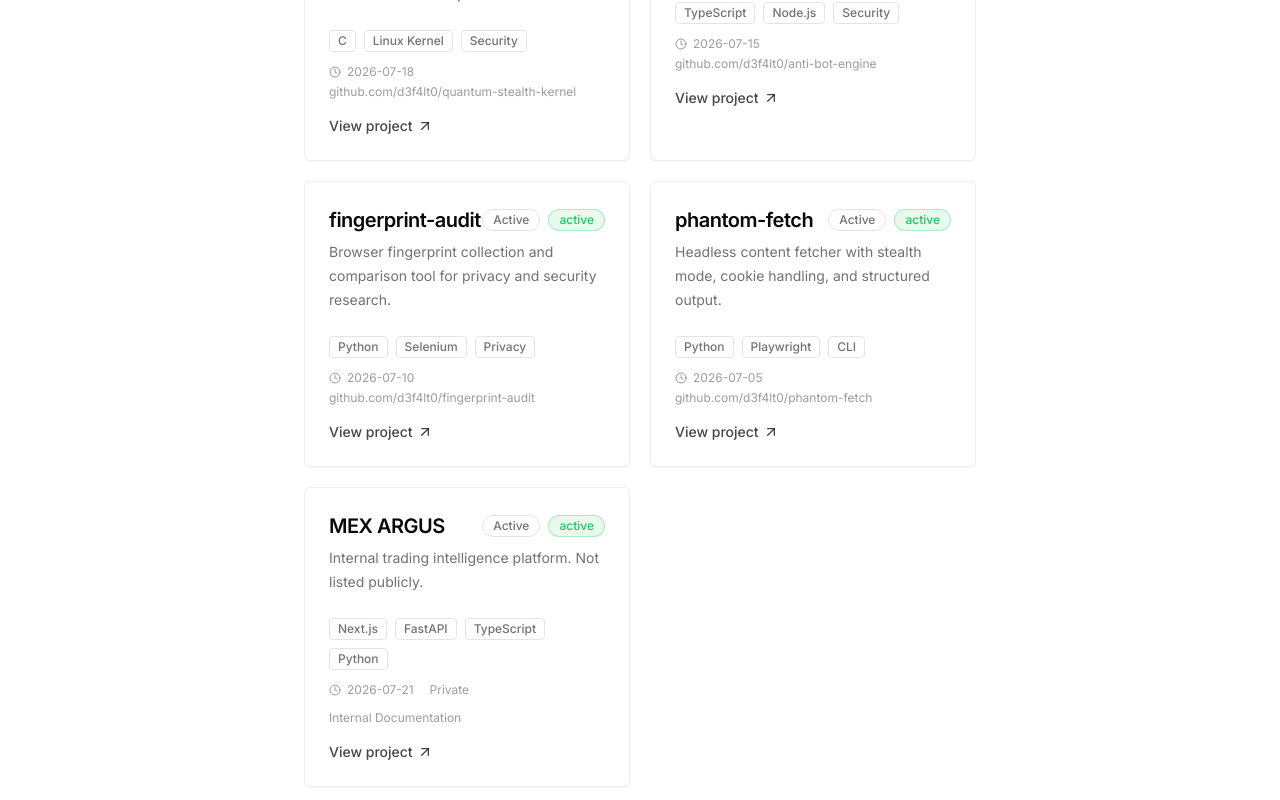
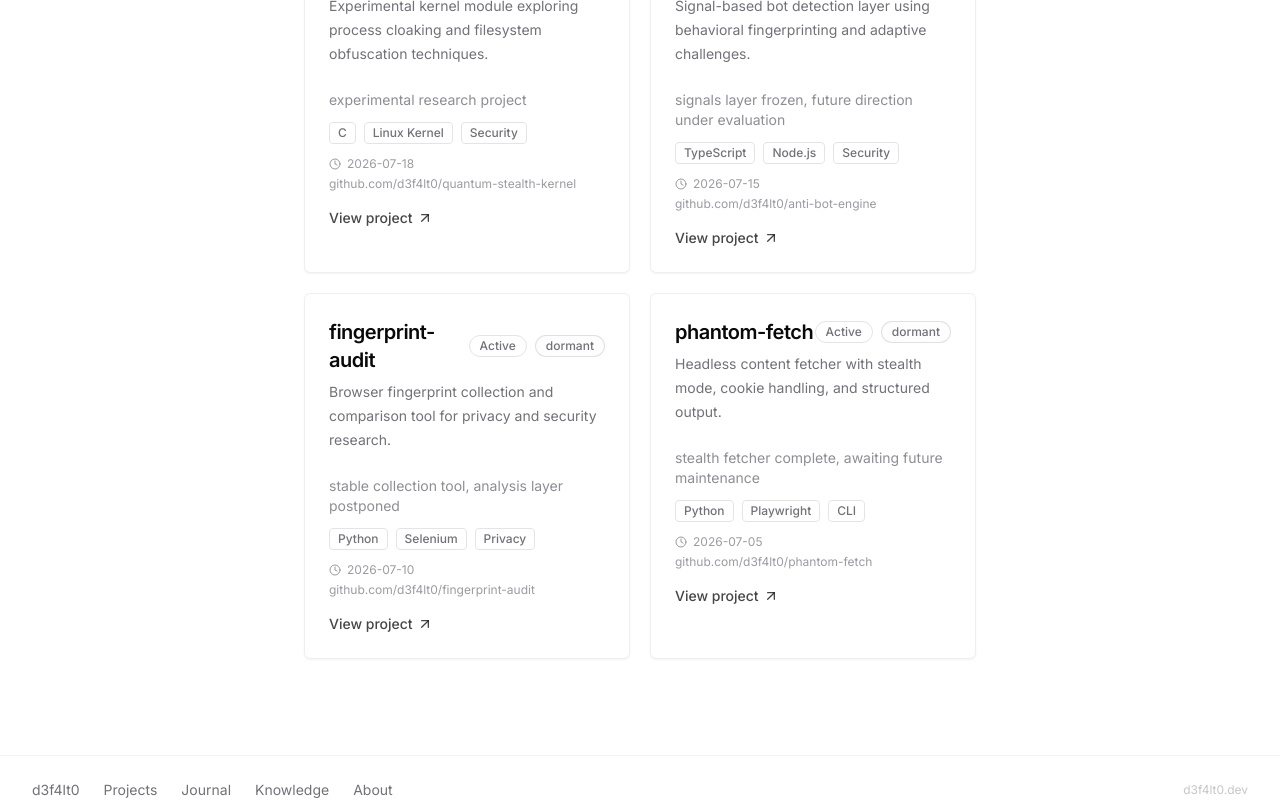
Before and after one commit to d3f4lt0/d3f4lt0.dev, a Next.js app: page /projects in a window 1280 px wide. Shown: the part 1140-1940 px from the top of the page. Built offline with nearby package versions, Linux system fonts and the light colour scheme.

Commit message:
chore: update project statuses

```diff
--- a/src/app/(site)/page.tsx
+++ b/src/app/(site)/page.tsx
@@ -9,6 +9,7 @@ import { VersionBadge } from '@/components/ui/version-badge';
 import { Tag } from '@/components/ui/tag';
 import { TimelineItem } from '@/components/ui/timeline-item';
 import { PageTitle } from '@/components/site/page-title';
+import type { Project } from '@/lib/types';
 
 export const metadata: Metadata = {
   title: 'd3f4lt0',
@@ -27,12 +28,13 @@ export const metadata: Metadata = {
   },
 };
 
-const projects = [
+const projects: Project[] = [
   {
     name: 'tls-proxy',
     description: 'Lightweight TLS termination proxy with configurable cipher suites and mutual TLS support.',
     href: '/projects/tls-proxy',
-    status: 'active',
+    status: 'dormant',
+    state: 'v1 stable, awaiting mTLS work',
     version: 'Active',
     stack: ['Go', 'TLS', 'Proxy'],
     lastUpdated: '2026-07-25',
@@ -43,7 +45,8 @@ const projects = [
     name: 'http2-inspector',
     description: 'Low-level HTTP/2 frame inspector and analysis tool for debugging protocol-level behavior.',
     href: '/projects/http2-inspector',
-    status: 'active',
+    status: 'dormant',
+    state: 'CLI working, no GUI planned',
     version: 'Active',
     stack: ['Rust', 'HTTP/2', 'CLI'],
     lastUpdated: '2026-07-22',
@@ -54,7 +57,8 @@ const projects = [
     name: 'quantum-stealth-kernel',
     description: 'Experimental kernel module exploring process cloaking and filesystem obfuscation techniques.',
     href: '/projects/quantum-stealth-kernel',
-    status: 'active',
+    status: 'dormant',
+    state: 'experimental research project',
     version: 'Active',
     stack: ['C', 'Linux Kernel', 'Security'],
     lastUpdated: '2026-07-18',
@@ -65,7 +69,8 @@ const projects = [
     name: 'anti-bot-engine',
     description: 'Signal-based bot detection layer using behavioral fingerprinting and adaptive challenges.',
     href: '/projects/anti-bot-engine',
-    status: 'active',
+    status: 'dormant',
+    state: 'signals layer frozen, future direction under evaluation',
     version: 'Active',
     stack: ['TypeScript', 'Node.js', 'Security'],
     lastUpdated: '2026-07-15',
@@ -76,7 +81,8 @@ const projects = [
     name: 'fingerprint-audit',
     description: 'Browser fingerprint collection and comparison tool for privacy and security research.',
     href: '/projects/fingerprint-audit',
-    status: 'active',
+    status: 'dormant',
+    state: 'stable collection tool, analysis layer postponed',
     version: 'Active',
     stack: ['Python', 'Selenium', 'Privacy'],
     lastUpdated: '2026-07-10',
@@ -87,7 +93,8 @@ const projects = [
     name: 'phantom-fetch',
     description: 'Headless content fetcher with stealth mode, cookie handling, and structured output.',
     href: '/projects/phantom-fetch',
-    status: 'active',
+    status: 'dormant',
+    state: 'stealth fetcher complete, awaiting future maintenance',
     version: 'Active',
     stack: ['Python', 'Playwright', 'CLI'],
     lastUpdated: '2026-07-05',
@@ -192,7 +199,8 @@ export default function HomePage() {
                     <CardDescription className="leading-6">{project.description}</CardDescription>
                   </CardHeader>
                   <CardContent>
-                    <div className="flex flex-wrap items-center gap-4">
+                    <p className="text-sm text-muted-foreground/80">{project.state}</p>
+                    <div className="mt-3 flex flex-wrap items-center gap-4">
                       <div className="flex flex-wrap gap-2">
                         {project.stack.map((item) => (
                           <Tag key={item}>{item}</Tag>
--- a/src/app/(site)/projects/anti-bot-engine/page.tsx
+++ b/src/app/(site)/projects/anti-bot-engine/page.tsx
@@ -56,7 +56,7 @@ const timeline = [
   { label: 'First Prototype', date: '2026-07-12', description: 'Basic signal collection and scoring logic implemented.', status: 'completed' },
   { label: 'Architecture Rewrite', date: '2026-07-18', description: 'Replaced synchronous checks with an async challenge pipeline.', status: 'completed' },
   { label: 'Public Release', date: '2026-07-15', description: 'Repository made public with core fingerprinting module.', status: 'completed' },
-  { label: 'Current Status', date: '2026-07-27', description: 'Active. Fingerprinting and challenge system are functional.', status: 'active' },
+  { label: 'Current Status', date: '2026-07-27', description: 'Signals layer frozen, future direction under evaluation.', status: 'completed' },
   { label: 'Future Milestones', date: '', description: 'ML scoring model, edge middleware integration, dashboard.', status: 'pending' },
 ];
 
@@ -82,7 +82,9 @@ export default function AntiBotEnginePage() {
             Signal-based bot detection layer using behavioral fingerprinting and adaptive challenges.
           </p>
           <div className="mt-6 flex flex-wrap items-center gap-4 text-sm text-muted-foreground">
-            <span>Status: Active</span>
+            <span>Status: Dormant</span>
+            <span className="h-1 w-1 rounded-full bg-muted-foreground/30" aria-hidden="true" />
+            <span>signals layer frozen, future direction under evaluation</span>
             <span className="h-1 w-1 rounded-full bg-muted-foreground/30" aria-hidden="true" />
             <span>Repository: github.com/d3f4lt0/anti-bot-engine</span>
           </div>
--- a/src/app/(site)/projects/fingerprint-audit/page.tsx
+++ b/src/app/(site)/projects/fingerprint-audit/page.tsx
@@ -56,7 +56,7 @@ const timeline = [
   { label: 'First Prototype', date: '2026-07-03', description: 'Basic fingerprint collection using Selenium WebDriver.', status: 'completed' },
   { label: 'Architecture Rewrite', date: '2026-07-12', description: 'Switched to structured output and comparison engine.', status: 'completed' },
   { label: 'Public Release', date: '2026-07-10', description: 'Repository made public with core collection module.', status: 'completed' },
-  { label: 'Current Status', date: '2026-07-27', description: 'Active. Collection and comparison engine are functional.', status: 'active' },
+  { label: 'Current Status', date: '2026-07-27', description: 'Stable collection tool, analysis layer postponed.', status: 'completed' },
   { label: 'Future Milestones', date: '', description: 'HTML reports, WebGL fingerprinting, cross-browser stability analysis.', status: 'pending' },
 ];
 
@@ -82,7 +82,9 @@ export default function FingerprintAuditPage() {
             Browser fingerprint collection and comparison tool for privacy and security research.
           </p>
           <div className="mt-6 flex flex-wrap items-center gap-4 text-sm text-muted-foreground">
-            <span>Status: Active</span>
+            <span>Status: Dormant</span>
+            <span className="h-1 w-1 rounded-full bg-muted-foreground/30" aria-hidden="true" />
+            <span>stable collection tool, analysis layer postponed</span>
             <span className="h-1 w-1 rounded-full bg-muted-foreground/30" aria-hidden="true" />
             <span>Repository: github.com/d3f4lt0/fingerprint-audit</span>
           </div>
--- a/src/app/(site)/projects/http2-inspector/page.tsx
+++ b/src/app/(site)/projects/http2-inspector/page.tsx
@@ -56,7 +56,7 @@ const timeline = [
   { label: 'First Prototype', date: '2026-07-08', description: 'Basic frame parser capable of reading raw binary HTTP/2 traffic.', status: 'completed' },
   { label: 'Architecture Rewrite', date: '2026-07-15', description: 'Switched to a streaming parser to handle large captures without loading everything into memory.', status: 'completed' },
   { label: 'Public Release', date: '2026-07-22', description: 'Repository made public with documentation and installation instructions.', status: 'completed' },
-  { label: 'Current Status', date: '2026-07-27', description: 'Active. Core frame parsing and header inspection are working.', status: 'active' },
+  { label: 'Current Status', date: '2026-07-27', description: 'CLI working, no GUI planned.', status: 'completed' },
   { label: 'Future Milestones', date: '', description: 'Live capture support, Wireshark export, plugin system.', status: 'pending' },
 ];
 
@@ -82,7 +82,9 @@ export default function Http2InspectorPage() {
             Low-level HTTP/2 frame inspector and analysis tool for debugging protocol-level behavior.
           </p>
           <div className="mt-6 flex flex-wrap items-center gap-4 text-sm text-muted-foreground">
-            <span>Status: Active</span>
+            <span>Status: Dormant</span>
+            <span className="h-1 w-1 rounded-full bg-muted-foreground/30" aria-hidden="true" />
+            <span>CLI working, no GUI planned</span>
             <span className="h-1 w-1 rounded-full bg-muted-foreground/30" aria-hidden="true" />
             <span>Repository: github.com/d3f4lt0/http2-inspector</span>
           </div>
--- a/src/app/(site)/projects/page.tsx
+++ b/src/app/(site)/projects/page.tsx
@@ -8,6 +8,7 @@ import { StatusBadge } from '@/components/ui/badge';
 import { VersionBadge } from '@/components/ui/version-badge';
 import { Tag } from '@/components/ui/tag';
 import { PageTitle } from '@/components/site/page-title';
+import type { Project } from '@/lib/types';
 
 export const metadata: Metadata = {
   title: 'Projects',
@@ -26,12 +27,13 @@ export const metadata: Metadata = {
   },
 };
 
-const projects = [
+const projects: Project[] = [
   {
     name: 'tls-proxy',
     description: 'Lightweight TLS termination proxy with configurable cipher suites and mutual TLS support.',
     href: '/projects/tls-proxy',
-    status: 'active',
+    status: 'dormant',
+    state: 'v1 stable, awaiting mTLS work',
     version: 'Active',
     stack: ['Go', 'TLS', 'Proxy'],
     lastUpdated: '2026-07-25',
@@ -42,7 +44,8 @@ const projects = [
     name: 'http2-inspector',
     description: 'Low-level HTTP/2 frame inspector and analysis tool for debugging protocol-level behavior.',
     href: '/projects/http2-inspector',
-    status: 'active',
+    status: 'dormant',
+    state: 'CLI working, no GUI planned',
     version: 'Active',
     stack: ['Rust', 'HTTP/2', 'CLI'],
     lastUpdated: '2026-07-22',
@@ -53,7 +56,8 @@ const projects = [
     name: 'quantum-stealth-kernel',
     description: 'Experimental kernel module exploring process cloaking and filesystem obfuscation techniques.',
     href: '/projects/quantum-stealth-kernel',
-    status: 'active',
+    status: 'dormant',
+    state: 'experimental research project',
     version: 'Active',
     stack: ['C', 'Linux Kernel', 'Security'],
     lastUpdated: '2026-07-18',
@@ -64,7 +68,8 @@ const projects = [
     name: 'anti-bot-engine',
     description: 'Signal-based bot detection layer using behavioral fingerprinting and adaptive challenges.',
     href: '/projects/anti-bot-engine',
-    status: 'active',
+    status: 'dormant',
+    state: 'signals layer frozen, future direction under evaluation',
     version: 'Active',
     stack: ['TypeScript', 'Node.js', 'Security'],
     lastUpdated: '2026-07-15',
@@ -75,7 +80,8 @@ const projects = [
     name: 'fingerprint-audit',
     description: 'Browser fingerprint collection and comparison tool for privacy and security research.',
     href: '/projects/fingerprint-audit',
-    status: 'active',
+    status: 'dormant',
+    state: 'stable collection tool, analysis layer postponed',
     version: 'Active',
     stack: ['Python', 'Selenium', 'Privacy'],
     lastUpdated: '2026-07-10',
@@ -86,23 +92,13 @@ const projects = [
     name: 'phantom-fetch',
     description: 'Headless content fetcher with stealth mode, cookie handling, and structured output.',
     href: '/projects/phantom-fetch',
-    status: 'active',
+    status: 'dormant',
+    state: 'stealth fetcher complete, awaiting future maintenance',
     version: 'Active',
     stack: ['Python', 'Playwright', 'CLI'],
     lastUpdated: '2026-07-05',
     repository: 'github.com/d3f4lt0/phantom-fetch',
     documentation: null,
-  },
-  {
-    name: 'MEX ARGUS',
-    description: 'Internal trading intelligence platform. Not listed publicly.',
-    href: '/projects/mex-argus',
-    status: 'active',
-    version: 'Active',
-    stack: ['Next.js', 'FastAPI', 'TypeScript', 'Python'],
-    lastUpdated: '2026-07-21',
-    repository: 'Private',
-    documentation: 'Internal Documentation',
   },
 ];
 
@@ -142,7 +138,8 @@ export default function ProjectsPage() {
                     <CardDescription className="leading-6">{project.description}</CardDescription>
                   </CardHeader>
                   <CardContent>
-                    <div className="flex flex-wrap items-center gap-4">
+                    <p className="text-sm text-muted-foreground/80">{project.state}</p>
+                    <div className="mt-3 flex flex-wrap items-center gap-4">
                       <div className="flex flex-wrap gap-2">
                         {project.stack.map((item) => (
                           <Tag key={item}>{item}</Tag>
--- a/src/app/(site)/projects/phantom-fetch/page.tsx
+++ b/src/app/(site)/projects/phantom-fetch/page.tsx
@@ -56,7 +56,7 @@ const timeline = [
   { label: 'First Prototype', date: '2026-07-06', description: 'Basic Playwright wrapper with custom user agent and viewport.', status: 'completed' },
   { label: 'Architecture Rewrite', date: '2026-07-14', description: 'Added cookie persistence, stealth plugins, and structured JSON output.', status: 'completed' },
   { label: 'Public Release', date: '2026-07-05', description: 'Repository made public with CLI interface and examples.', status: 'completed' },
-  { label: 'Current Status', date: '2026-07-27', description: 'Active. Core fetcher and stealth mode are working reliably.', status: 'active' },
+  { label: 'Current Status', date: '2026-07-27', description: 'Stealth fetcher complete, awaiting future maintenance.', status: 'completed' },
   { label: 'Future Milestones', date: '', description: 'Proxy rotation, structured extraction, backoff policies.', status: 'pending' },
 ];
 
@@ -82,7 +82,9 @@ export default function PhantomFetchPage() {
             Headless content fetcher with stealth mode, cookie handling, and structured output.
           </p>
           <div className="mt-6 flex flex-wrap items-center gap-4 text-sm text-muted-foreground">
-            <span>Status: Active</span>
+            <span>Status: Dormant</span>
+            <span className="h-1 w-1 rounded-full bg-muted-foreground/30" aria-hidden="true" />
+            <span>stealth fetcher complete, awaiting future maintenance</span>
             <span className="h-1 w-1 rounded-full bg-muted-foreground/30" aria-hidden="true" />
             <span>Repository: github.com/d3f4lt0/phantom-fetch</span>
           </div>
--- a/src/app/(site)/projects/quantum-stealth-kernel/page.tsx
+++ b/src/app/(site)/projects/quantum-stealth-kernel/page.tsx
@@ -56,7 +56,7 @@ const timeline = [
   { label: 'First Prototype', date: '2026-07-02', description: 'Basic process hiding via syscall table modification.', status: 'completed' },
   { label: 'Architecture Rewrite', date: '2026-07-10', description: 'Moved to filesystem hooking for artifact obfuscation.', status: 'completed' },
   { label: 'Public Release', date: '2026-07-18', description: 'Repository made public with research notes and safety warnings.', status: 'completed' },
-  { label: 'Current Status', date: '2026-07-27', description: 'Active research. Proof of concept complete, documentation in progress.', status: 'active' },
+  { label: 'Current Status', date: '2026-07-27', description: 'Experimental research project.', status: 'completed' },
   { label: 'Future Milestones', date: '', description: 'Socket hiding, kernel compatibility layer, formal verification.', status: 'pending' },
 ];
 
@@ -82,7 +82,9 @@ export default function QuantumStealthKernelPage() {
             Experimental kernel module exploring process cloaking and filesystem obfuscation techniques.
           </p>
           <div className="mt-6 flex flex-wrap items-center gap-4 text-sm text-muted-foreground">
-            <span>Status: Active</span>
+            <span>Status: Dormant</span>
+            <span className="h-1 w-1 rounded-full bg-muted-foreground/30" aria-hidden="true" />
+            <span>experimental research project</span>
             <span className="h-1 w-1 rounded-full bg-muted-foreground/30" aria-hidden="true" />
             <span>Repository: github.com/d3f4lt0/quantum-stealth-kernel</span>
           </div>
--- a/src/app/(site)/projects/tls-proxy/page.tsx
+++ b/src/app/(site)/projects/tls-proxy/page.tsx
@@ -56,7 +56,7 @@ const timeline = [
   { label: 'First Prototype', date: '2026-06-28', description: 'Basic TLS termination with default cipher suites.', status: 'completed' },
   { label: 'Architecture Rewrite', date: '2026-07-05', description: 'Refactored for explicit cipher suite control and mTLS support.', status: 'completed' },
   { label: 'Public Release', date: '2026-07-25', description: 'Repository made public with documentation and examples.', status: 'completed' },
-  { label: 'Current Status', date: '2026-07-27', description: 'Active development. Core complete, testing in progress.', status: 'active' },
+  { label: 'Current Status', date: '2026-07-27', description: 'v1 stable, awaiting mTLS work.', status: 'completed' },
   { label: 'Future Milestones', date: '', description: 'HTTP/3 support, dynamic reloading, metrics hooks.', status: 'pending' },
 ];
 
@@ -82,7 +82,9 @@ export default function TlsProxyPage() {
             Lightweight TLS termination proxy with configurable cipher suites and mutual TLS support.
           </p>
           <div className="mt-6 flex flex-wrap items-center gap-4 text-sm text-muted-foreground">
-            <span>Status: Active</span>
+            <span>Status: Dormant</span>
+            <span className="h-1 w-1 rounded-full bg-muted-foreground/30" aria-hidden="true" />
+            <span>v1 stable, awaiting mTLS work</span>
             <span className="h-1 w-1 rounded-full bg-muted-foreground/30" aria-hidden="true" />
             <span>Repository: github.com/d3f4lt0/tls-proxy</span>
           </div>
```
